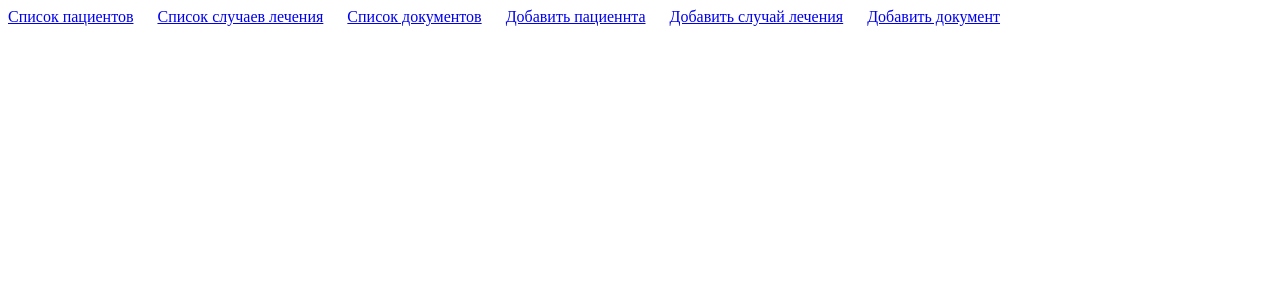
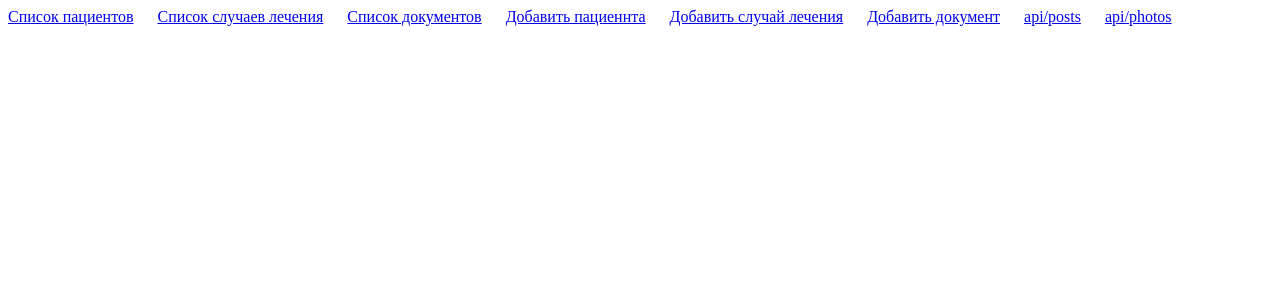
Before and after one commit to MaxZudilenkov/webiomed, a Django app: page /case/1 in a window 1280 px wide. Shown: the top 300 px of the page. Run offline with Django 4.2, Linux system fonts and the light colour scheme; data that the repository does not hold is empty.

Commit message:
added api to navbar

```diff
--- a/aiohttp/main.py
+++ b/aiohttp/main.py
@@ -25,7 +25,7 @@ async def get_posts_and_photos(request):
 
 
 app = web.Application()
-app.add_routes([web.get('/photos', get_photos)])
-app.add_routes([web.get('/posts', get_posts)])
-app.add_routes([web.get('/posts_and_photos', get_posts_and_photos)])
+app.add_routes([web.get('/api/photos', get_photos)])
+app.add_routes([web.get('/api/posts', get_posts)])
+app.add_routes([web.get('/api/posts_and_photos', get_posts_and_photos)])
 web.run_app(app)
--- a/mainapp/views.py
+++ b/mainapp/views.py
@@ -43,8 +43,6 @@ def add_patient(request):
 
 def add_case(request):
     # Класс для добавления случая лечения
-    r = requests.get('https://api.github.com/events')
-    print(r)
     if request.method == 'POST':
         form = AddTreatmentCaseForm(request.POST)
         if form.is_valid():
--- a/templates/include/_navbar.html
+++ b/templates/include/_navbar.html
@@ -4,4 +4,6 @@
 <a href="{% url 'add_patient' %}" style="margin-right:20px"> Добавить пациеннта</a>
 <a href="{% url 'add_case' %}" style="margin-right:20px"> Добавить случай лечения</a>
 <a href="{% url 'add_document' %}" style="margin-right:20px"> Добавить документ</a>
+<a href="http://127.0.0.1:8080/api/posts" style="margin-right:20px"> api/posts</a>
+<a href="http://127.0.0.1:8080/api/photos" style="margin-right:20px"> api/photos</a>
 <div style="padding-bottom: 40px"></div>
```
